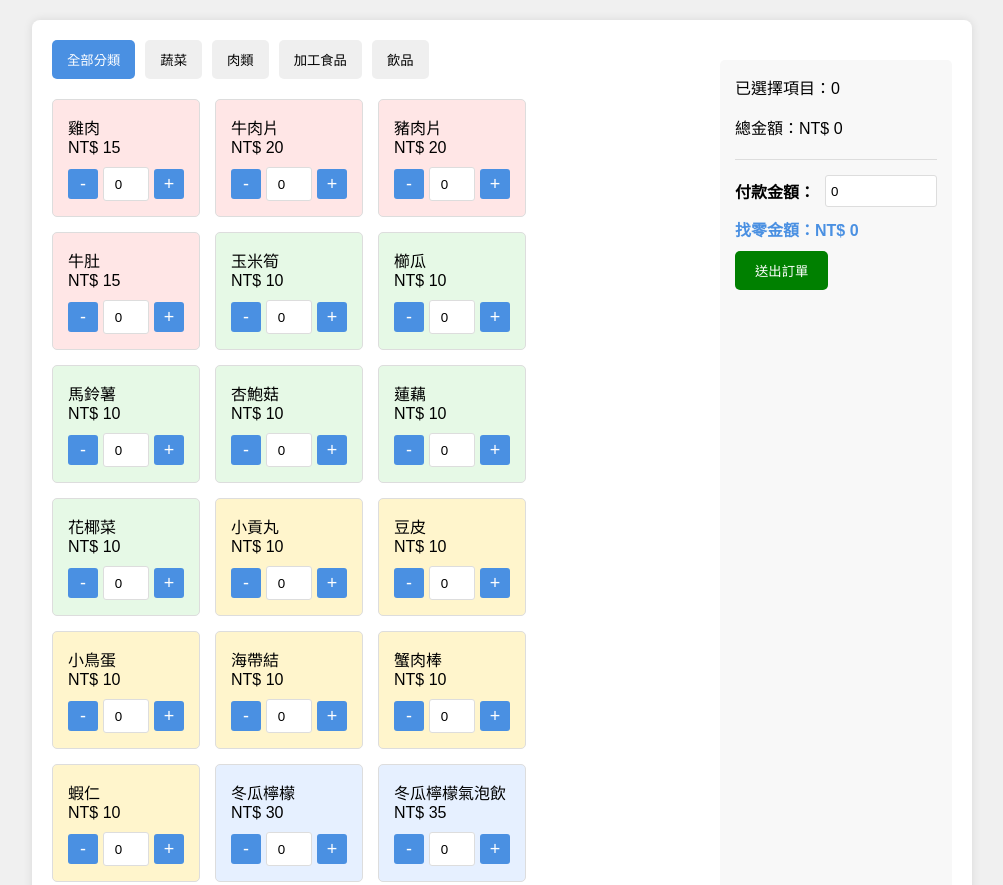
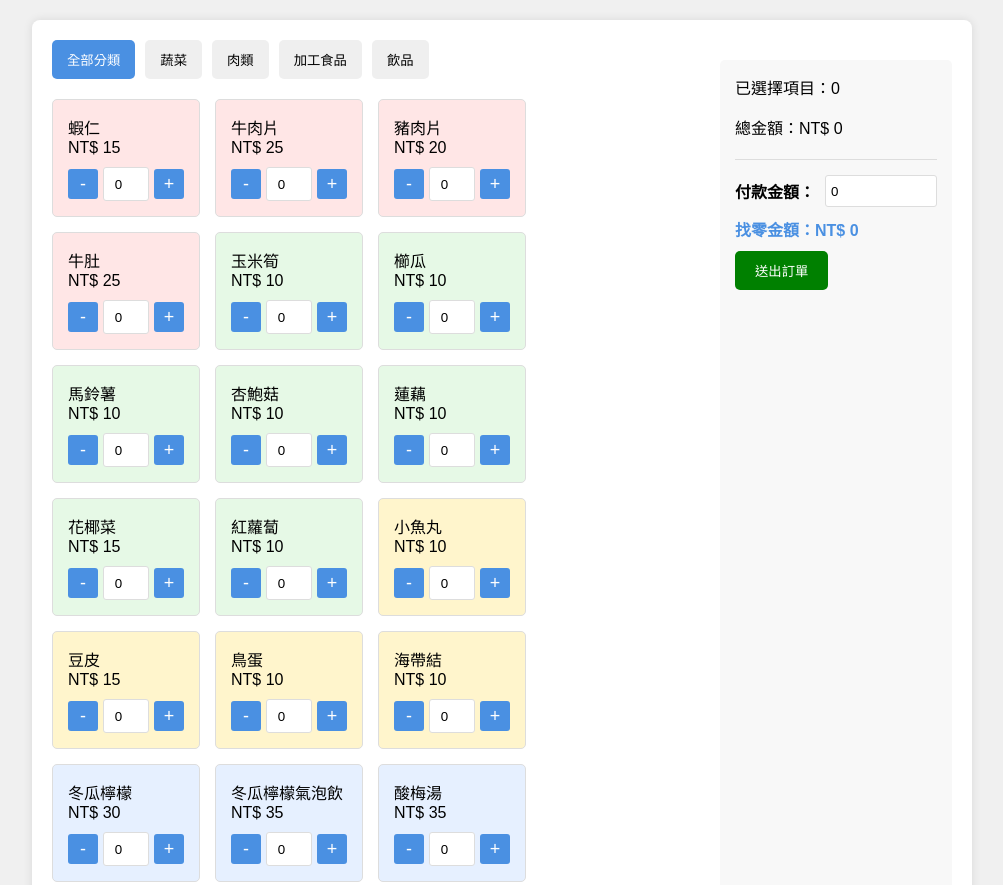
Before and after one commit to apple00131/bobochi, a plain HTML site: page index.html in a window 1280 px wide. Shown: the top 885 px of the page, without its empty margins (138-1141 px from the left). Drawn offline with nearby package versions, Linux system fonts and the light colour scheme.

Commit message:
Update price

```diff
--- a/index.html
+++ b/index.html
@@ -214,24 +214,23 @@
                 selectedItems: {},
                 categories: ['全部分類', '蔬菜', '肉類', '加工食品', '飲品'],
                 foodItems: [
-                    { id: 1, name: '雞肉', price: 15, category: '肉類', quantity: 0 },
-                    { id: 2, name: '牛肉片', price: 20, category: '肉類', quantity: 0 },
+                    { id: 1, name: '蝦仁', price: 15, category: '肉類', quantity: 0 },
+                    { id: 2, name: '牛肉片', price: 25, category: '肉類', quantity: 0 },
                     { id: 3, name: '豬肉片', price: 20, category: '肉類', quantity: 0 },
-                    { id: 4, name: '牛肚', price: 15, category: '肉類', quantity: 0 },
+                    { id: 4, name: '牛肚', price: 25, category: '肉類', quantity: 0 },
 
                     { id: 5, name: '玉米筍', price: 10, category: '蔬菜', quantity: 0 },
                     { id: 6, name: '櫛瓜', price: 10, category: '蔬菜', quantity: 0 },
                     { id: 7, name: '馬鈴薯', price: 10, category: '蔬菜', quantity: 0 },
                     { id: 8, name: '杏鮑菇', price: 10, category: '蔬菜', quantity: 0 },
                     { id: 9, name: '蓮藕', price: 10, category: '蔬菜', quantity: 0 },
-                    { id: 10, name: '花椰菜', price: 10, category: '蔬菜', quantity: 0 },
+                    { id: 10, name: '花椰菜', price: 15, category: '蔬菜', quantity: 0 },
+                    { id: 11, name: '紅蘿蔔', price: 10, category: '蔬菜', quantity: 0 },
 
-                    { id: 11, name: '小貢丸', price: 10, category: '加工食品', quantity: 0 },
-                    { id: 12, name: '豆皮', price: 10, category: '加工食品', quantity: 0 },
-                    { id: 13, name: '小鳥蛋', price: 10, category: '加工食品', quantity: 0 },
-                    { id: 14, name: '海帶結', price: 10, category: '加工食品', quantity: 0 },
-                    { id: 15, name: '蟹肉棒', price: 10, category: '加工食品', quantity: 0 },
-                    { id: 16, name: '蝦仁', price: 10, category: '加工食品', quantity: 0 },
+                    { id: 12, name: '小魚丸', price: 10, category: '加工食品', quantity: 0 },
+                    { id: 13, name: '豆皮', price: 15, category: '加工食品', quantity: 0 },
+                    { id: 14, name: '鳥蛋', price: 10, category: '加工食品', quantity: 0 },
+                    { id: 15, name: '海帶結', price: 10, category: '加工食品', quantity: 0 },
 
                     { id: 17, name: '冬瓜檸檬', price: 30, category: '飲品', quantity: 0 },
                     { id: 18, name: '冬瓜檸檬氣泡飲', price: 35, category: '飲品', quantity: 0 },
```
